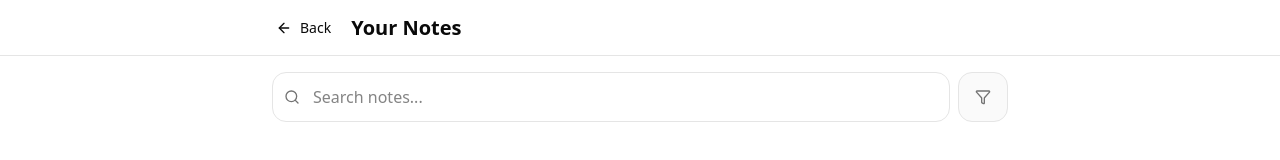
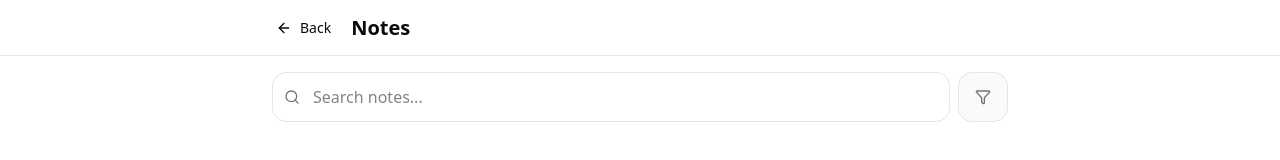
Before and after one commit to benjamin-lindenbauer/thoughts-to-text, a Next.js app: page /notes in a window 1280 px wide. Shown: the top 160 px of the page. Built offline with nearby package versions, Linux system fonts and the light colour scheme.

Commit message:
Changed some details

```diff
--- a/src/app/notes/page.tsx
+++ b/src/app/notes/page.tsx
@@ -291,7 +291,7 @@ export default function NotesPage() {
               Back
             </Button>
             <h1 className="text-lg md:text-xl font-bold text-foreground">
-              Your Notes
+              Notes
             </h1>
           </div>
           <OfflineIndicator />
--- a/src/hooks/useOffline.ts
+++ b/src/hooks/useOffline.ts
@@ -187,7 +187,7 @@ export const usePWAInstall = () => {
   const install = useCallback(async (): Promise<boolean> => {
     const result = await pwaManager.showInstallPrompt();
     if (result) {
-      setCanInstall(false);
+      setIsInstalled(true);
     }
     return result;
   }, []);
```
